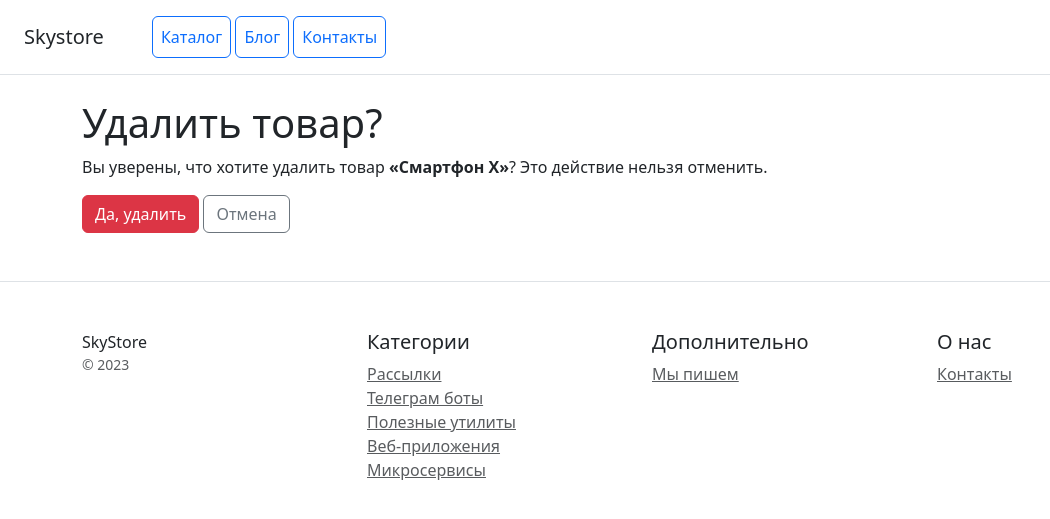
After one commit to mouseanastasiyaa-alt/online-store, a Django app: page /products/5/delete/ in a window 1280 px wide. The commit adds this page. Shown: the top 519 px of the page, without its empty margins (0-1050 px from the left). Run offline with Django 5.2, Linux system fonts and the light colour scheme; data comes from the database, SQL or seed files in the repository.

Commit message:
feat: ProductUpdateView и ProductDeleteView — полный CRUD для продуктов

```diff
--- /dev/null
+++ b/catalog/templates/catalog/product_confirm_delete.html
@@ -0,0 +1,17 @@
+{% extends "base.html" %}
+
+{% block title %}Удалить товар — Skystore{% endblock %}
+
+{% block content %}
+<div class="container mt-4">
+    <h1>Удалить товар?</h1>
+
+    <p>Вы уверены, что хотите удалить товар <strong>«{{ product.name }}»</strong>? Это действие нельзя отменить.</p>
+
+    <form method="post">
+        {% csrf_token %}
+        <button type="submit" class="btn btn-danger">Да, удалить</button>
+        <a href="{% url 'catalog:product_detail' pk=product.pk %}" class="btn btn-outline-secondary">Отмена</a>
+    </form>
+</div>
+{% endblock %}
--- a/catalog/templates/catalog/product_detail.html
+++ b/catalog/templates/catalog/product_detail.html
@@ -25,7 +25,11 @@
                     Обновлён: {{ product.updated_at|date:"d.m.Y H:i" }}
                 </small>
             </p>
-            <a href="{% url 'catalog:home' %}" class="btn btn-outline-primary mt-3">← Назад в каталог</a>
+            <div class="mt-3">
+                <a href="{% url 'catalog:home' %}" class="btn btn-outline-secondary">← Назад в каталог</a>
+                <a href="{% url 'catalog:product_update' pk=product.pk %}" class="btn btn-outline-primary">Редактировать</a>
+                <a href="{% url 'catalog:product_delete' pk=product.pk %}" class="btn btn-outline-danger">Удалить</a>
+            </div>
         </div>
     </div>
 </div>
--- a/catalog/urls.py
+++ b/catalog/urls.py
@@ -8,5 +8,7 @@ urlpatterns = [
     path("", views.ProductListView.as_view(), name="home"),
     path("contacts/", views.ContactsView.as_view(), name="contacts"),
     path("products/create/", views.ProductCreateView.as_view(), name="product_create"),
+    path("products/<int:pk>/edit/", views.ProductUpdateView.as_view(), name="product_update"),
+    path("products/<int:pk>/delete/", views.ProductDeleteView.as_view(), name="product_delete"),
     path("products/<int:pk>/", views.ProductDetailView.as_view(), name="product_detail"),
 ]
--- a/catalog/views.py
+++ b/catalog/views.py
@@ -1,6 +1,7 @@
 from django.shortcuts import render
+from django.urls import reverse_lazy
 from django.views import View
-from django.views.generic import CreateView, DetailView, ListView
+from django.views.generic import CreateView, DeleteView, DetailView, ListView, UpdateView
 
 from catalog.forms import ProductForm
 from catalog.models import Contact, Product
@@ -32,6 +33,24 @@ class ProductCreateView(CreateView):
         return self.object.get_absolute_url()
 
 
+class ProductUpdateView(UpdateView):
+    """Редактирование товара."""
+    model = Product
+    form_class = ProductForm
+    template_name = "catalog/product_form.html"
+
+    def get_success_url(self):
+        return self.object.get_absolute_url()
+
+
+class ProductDeleteView(DeleteView):
+    """Удаление товара."""
+    model = Product
+    template_name = "catalog/product_confirm_delete.html"
+    context_object_name = "product"
+    success_url = reverse_lazy("catalog:home")
+
+
 class ContactsView(View):
     """Страница контактов с обработкой формы обратной связи."""
 
```
